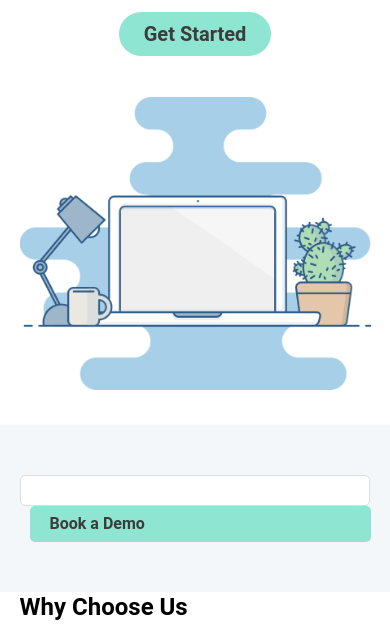
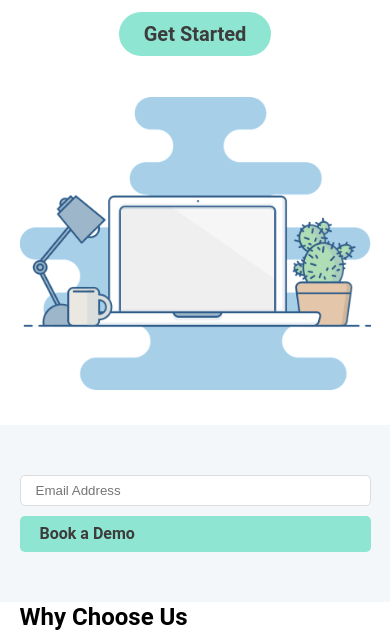
Before and after one commit to shamilsdq/TB3-assessments, a plain HTML site: page index.html in a window 390 px wide. Shown: the part 361-993 px from the top of the page. Drawn offline with Linux system fonts and the light colour scheme.

Commit message:
completed from top till form

```diff
--- a/index.html
+++ b/index.html
@@ -42,7 +42,7 @@
 
         <section id="contact">
             <div class="wrapper">
-                <input type="text"/>
+                <input type="text" placeholder="Email Address"/>
                 <a class="link-solid">Book a Demo</a>
             </div>
         </section>
--- a/style.css
+++ b/style.css
@@ -124,7 +124,7 @@ header ul li a {
 #contact input {
     width: 350px;
     line-height: 1;
-    padding: 7px 10px;
+    padding: 7px 15px;
     border: 1px solid #DDDDDD;
     border-radius: 5px;
 }
@@ -168,4 +168,15 @@ header ul li a {
     #intro-image {
         margin-top: 50px;
     }
+
+
+
+    #contact input {
+        width: 100%;
+    }
+
+    #contact a {
+        margin-left: 0;
+        margin-top: 10px;
+    }
 }
```
